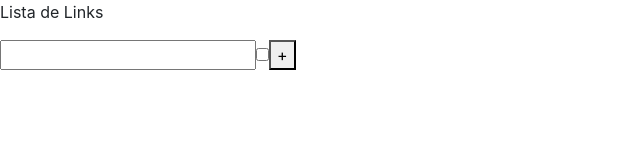
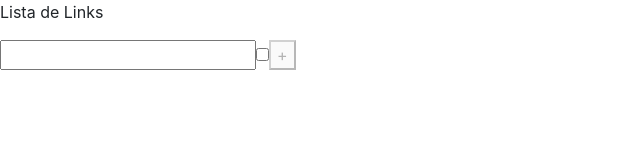
Before and after one commit to lramosduarte/know, an Angular app: page /links in a window 1280 px wide. Shown: the top 160 px of the page, without its empty margins (0-640 px from the left). Built offline with nearby package versions, Linux system fonts and the light colour scheme.

Commit message:
Atualiza lista de links ao cadastrar um link
Dispara um evento e faz com que a lista de links seja atualizada pelo
componente pai.

```diff
--- a/src/app/add-link/add-link.component.html
+++ b/src/app/add-link/add-link.component.html
@@ -1,5 +1,5 @@
 <div>
-  <input type="text" />
+  <input type="text" [formControl]="url" required/>
   <input type="checkbox">
-  <button (click)="handlerAdiciona()"> + </button>
+  <button (click)="handlerAdiciona()" [disabled]="!url.valid" > + </button>
 </div>
--- a/src/app/add-link/add-link.component.ts
+++ b/src/app/add-link/add-link.component.ts
@@ -1,7 +1,8 @@
-import { Component, OnInit } from '@angular/core';
+import { Component, EventEmitter, OnInit, Output } from '@angular/core';
+import { FormControl, Validators } from '@angular/forms';
 
-import { AdicionadorLinksService } from '../services/gerenciador-links/adicionador-links.service';
-import { Link } from '../models/link';
+import { AdicionadorLinksService } from 'src/app/services/gerenciador-links/adicionador-links.service';
+import { Link } from 'src/app/models/link';
 
 
 @Component({
@@ -10,6 +11,11 @@ import { Link } from '../models/link';
   styleUrls: ['./add-link.component.sass']
 })
 export class AddLinkComponent implements OnInit {
+  url = new FormControl(null, [
+    Validators.required,
+    // TODO: adicionar validação de url
+  ]);
+  @Output() cadastraNovoLink: EventEmitter<null> = new EventEmitter();
 
   constructor(private adicionador: AdicionadorLinksService) { }
 
@@ -17,9 +23,14 @@ export class AddLinkComponent implements OnInit {
   }
 
   handlerAdiciona() {
-    const link: Link = {url: 'www.google.com.br', dateAdd: new Date()};
+    const link = new Link(this.url.value);
     this.adicionador.adicionaLink(link);
-    console.info(localStorage);
+    this.cadastraNovoLink.emit();
+    this.limpaForm();
+  }
+
+  private limpaForm() {
+    this.url.reset()
   }
 
 }
--- a/src/app/link-list/link-list.component.html
+++ b/src/app/link-list/link-list.component.html
@@ -8,4 +8,4 @@
     </li>
   </ul>
 </div>
-<app-add-link></app-add-link>
+<app-add-link (cadastraNovoLink)="onSalvar()"></app-add-link>
--- a/src/app/link-list/link-list.component.ts
+++ b/src/app/link-list/link-list.component.ts
@@ -15,8 +15,17 @@ export class LinkListComponent implements OnInit {
   constructor(private buscador: BuscadorLinksService) { }
 
   ngOnInit() {
-    this.buscador.linksNaoLidos()
-      .subscribe( links => this.linksNaoLidos = links );
+    this.atualizaListaLinks();
   }
 
+  public onSalvar() {
+    this.atualizaListaLinks();
+  }
+
+  private atualizaListaLinks() {
+    this.buscador.linksNaoLidos()
+      .subscribe(links => this.linksNaoLidos = links);
+  }
+
+
 }
```
